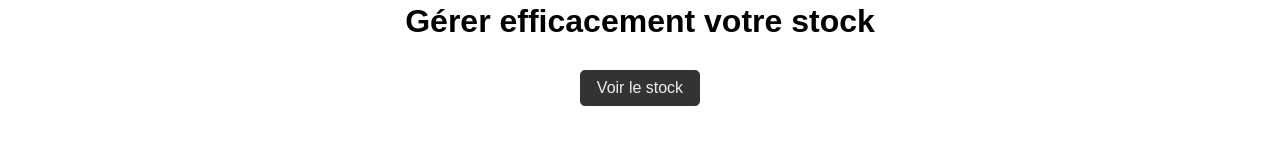
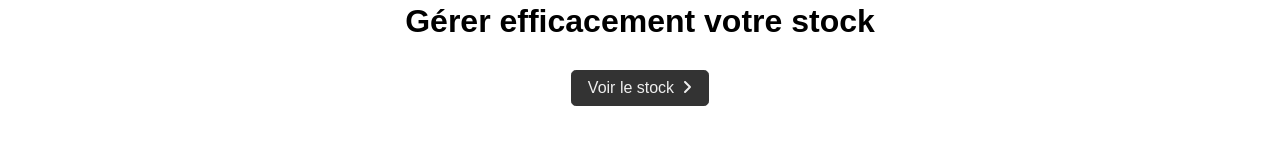
Before and after one commit to jlg-formation/agu-liege-2023, an Angular app in the folder front/: page / in a window 1280 px wide. Shown: the part 356-516 px from the top of the page. Built offline with nearby package versions, Linux system fonts and the light colour scheme.

Commit message:
:rocket: mockup is over!

```diff
--- a/front/src/app/routes/home/home.component.html
+++ b/front/src/app/routes/home/home.component.html
@@ -1,4 +1,7 @@
 <main>
   <h1>Gérer efficacement votre stock</h1>
-  <a routerLink="/stock" class="button primary">Voir le stock</a>
+  <a routerLink="/stock" class="button primary">
+    <span>Voir le stock</span>
+    <fa-icon [icon]="faAngleRight"></fa-icon>
+  </a>
 </main>
--- a/front/src/app/routes/home/home.component.ts
+++ b/front/src/app/routes/home/home.component.ts
@@ -1,10 +1,11 @@
 import { Component } from '@angular/core';
+import { faAngleRight } from '@fortawesome/free-solid-svg-icons';
 
 @Component({
   selector: 'app-home',
   templateUrl: './home.component.html',
-  styleUrls: ['./home.component.scss']
+  styleUrls: ['./home.component.scss'],
 })
 export class HomeComponent {
-
+  faAngleRight = faAngleRight;
 }
```
Also changed, not shown: front/src/app/app.module.ts (+5 -12 lines).
